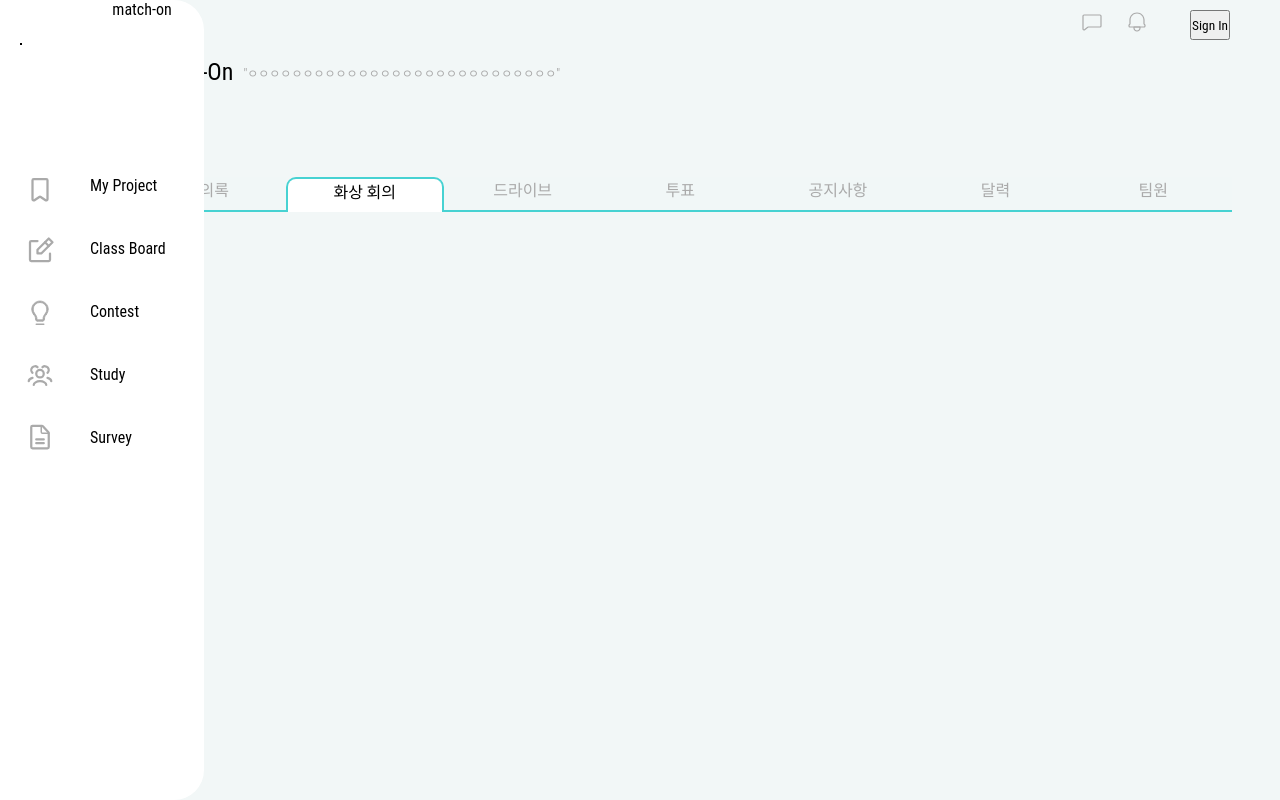
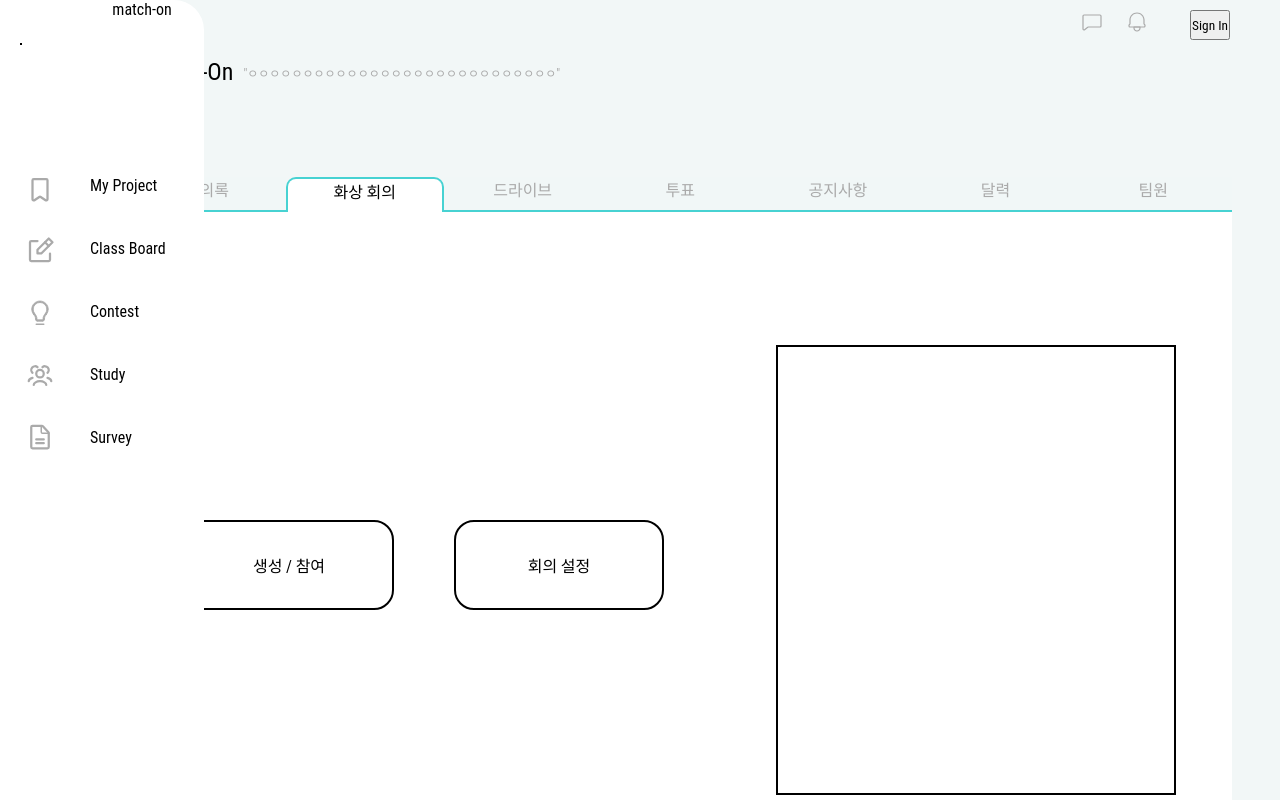
Before and after one commit to Match-on/match-on-client, a Next.js app: page /myproject/1 in a window 1280 px wide. Both pictures are taken after a click on the element "화상 회의". Shown: the top 800 px of the page. Built offline with nearby package versions, Linux system fonts and the light colour scheme; no server answers.

Commit message:
project tab menu

```diff
--- a/components/myprojects/tabmenu/Calendar.tsx
+++ b/components/myprojects/tabmenu/Calendar.tsx
@@ -1,5 +1,8 @@
-import React from "react";
+import React, { useState } from "react";
 import styled from "@emotion/styled";
+import { format } from "date-fns";
+import Calendar from "react-calendar";
+import "react-calendar/dist/Calendar.css";
 
 const Container = styled.div`
   width: 100%;
@@ -7,8 +10,42 @@ const Container = styled.div`
   background-color: #ffffff;
 `;
 
-const Calendar = () => {
-  return <Container>달력</Container>;
+const CalendarComponent = () => {
+  const [value, setValue] = useState(new Date());
+  const [clickedDay, setClickedDay] = useState("");
+  const clickDay = (value) => {
+    console.log(value);
+    setClickedDay(format(value, "yyyy-mm-dd"));
+  };
+
+  return (
+    <>
+      <div>
+        <Calendar
+          onChange={setValue}
+          value={value}
+          locale="en-EN"
+          maxDetail="month"
+          minDetail="month"
+          navigationLabel={null}
+          showNeighboringMonth={false}
+          onClickDay={clickDay}
+        />
+      </div>
+      <div>{clickedDay}</div>
+    </>
+  );
 };
 
-export default Calendar;
+//https://velog.io/@khy226/%EB%A6%AC%EC%95%A1%ED%8A%B8-%EC%95%B1%EC%97%90-%EB%8B%AC%EB%A0%A5react-calendar-%EC%A0%81%EC%9A%A9%ED%95%98%EA%B8%B0
+//https://blog.logrocket.com/react-calendar-tutorial-build-customize-calendar/
+
+const CalendarTab = () => {
+  return (
+    <Container>
+      <CalendarComponent />
+    </Container>
+  );
+};
+
+export default CalendarTab;
--- a/components/myprojects/tabmenu/Drive.tsx
+++ b/components/myprojects/tabmenu/Drive.tsx
@@ -1,7 +1,14 @@
 import React from "react";
+import styled from "@emotion/styled";
+
+const Container = styled.div`
+  width: 100%;
+  height: 100%;
+  background-color: #ffffff;
+`;
 
 const Drive = () => {
-  return <div>드라이브</div>;
+  return <Container>드라이브</Container>;
 };
 
 export default Drive;
--- a/components/myprojects/tabmenu/MeetingLog.tsx
+++ b/components/myprojects/tabmenu/MeetingLog.tsx
@@ -1,7 +1,48 @@
-import React from "react";
+import React, { useMemo } from "react";
+import styled from "@emotion/styled";
+import TableComponent from "../../Table/Table";
+
+const Container = styled.div`
+  position: absolute;
+  width: 100%;
+  height: 80%;
+  background-color: #ffffff;
+`;
 
 const MeetingLog = () => {
-  return <div>회의록</div>;
+  const columns = useMemo(
+    () => [
+      {
+        accessor: "name",
+        Header: "Name",
+      },
+      {
+        accessor: "email",
+        Header: "Email",
+      },
+      {
+        accessor: "phone",
+        Header: "Phone",
+      },
+    ],
+    []
+  );
+
+  const data = [
+    { name: "abc", email: "dfs@dfsfdsf.com", phone: "000-0000-0000" },
+    { name: "abc", email: "dfs@dfsfdsf.com", phone: "000-0000-0000" },
+    { name: "abc", email: "dfs@dfsfdsf.com", phone: "000-0000-0000" },
+    { name: "abc", email: "dfs@dfsfdsf.com", phone: "000-0000-0000" },
+    { name: "abc", email: "dfs@dfsfdsf.com", phone: "000-0000-0000" },
+    { name: "abc", email: "dfs@dfsfdsf.com", phone: "000-0000-0000" },
+    { name: "abcd", email: "dfs@dfsfdsf.com", phone: "000-0000-0000" },
+    { name: "abcde", email: "dfs@dfsfdsf.com", phone: "000-0000-0000" },
+  ];
+  return (
+    <Container>
+      <TableComponent columns={columns} data={data} />
+    </Container>
+  );
 };
 
 export default MeetingLog;
--- a/components/myprojects/tabmenu/Notice.tsx
+++ b/components/myprojects/tabmenu/Notice.tsx
@@ -1,7 +1,14 @@
 import React from "react";
+import styled from "@emotion/styled";
+
+const Container = styled.div`
+  width: 100%;
+  height: 100%;
+  background-color: #ffffff;
+`;
 
 const Notice = () => {
-  return <div>공지사항</div>;
+  return <Container>공지</Container>;
 };
 
 export default Notice;
--- a/components/myprojects/tabmenu/Tabmain.tsx
+++ b/components/myprojects/tabmenu/Tabmain.tsx
@@ -1,7 +1,14 @@
 import React from "react";
+import styled from "@emotion/styled";
 
-const TabMain = () => {
-  return <div>메인화면</div>;
+const Container = styled.div`
+  width: 100%;
+  height: 100%;
+  background-color: #ffffff;
+`;
+
+const Tabmain = () => {
+  return <Container>메인</Container>;
 };
 
-export default TabMain;
+export default Tabmain;
--- a/components/myprojects/tabmenu/TeamMember.tsx
+++ b/components/myprojects/tabmenu/TeamMember.tsx
@@ -1,7 +1,15 @@
 import React from "react";
+import styled from "@emotion/styled";
+
+const Container = styled.div`
+  width: 100%;
+  height: 680px;
+  background-color: #ffffff;
+  margin-bottom: 40px;
+`;
 
 const TeamMember = () => {
-  return <div>팀원</div>;
+  return <Container>팀원</Container>;
 };
 
 export default TeamMember;
--- a/components/myprojects/tabmenu/VedioConference.tsx
+++ b/components/myprojects/tabmenu/VedioConference.tsx
@@ -1,7 +1,60 @@
 import React from "react";
+import styled from "@emotion/styled";
+//1367
+const Container = styled.div`
+  width: 100%;
+  height: 90%;
+  display: flex;
+  justify-content: space-around;
+  align-items: center;
+  background-color: #ffffff;
+`;
+
+const ButtonSet = styled.div`
+  width: 480px;
+  height: 100px;
+  display: flex;
+  justify-content: space-between;
+`;
+
+const StartButton = styled.div`
+  width: 210px;
+  height: 90px;
+  border-radius: 20px;
+  text-align: center;
+  font-weight: 400;
+  font-size: 16px;
+  line-height: 90px;
+  border: 2px solid black;
+`;
+
+const SettingButton = styled.div`
+  width: 210px;
+  height: 90px;
+  border-radius: 20px;
+  text-align: center;
+  font-weight: 400;
+  font-size: 16px;
+  line-height: 90px;
+  border: 2px solid black;
+`;
+
+const VedioSchedule = styled.div`
+  width: 400px;
+  height: 450px;
+  border: 2px solid black;
+`;
 
 const VedioConference = () => {
-  return <div>화상회의</div>;
+  return (
+    <Container>
+      <ButtonSet>
+        <StartButton>생성 / 참여</StartButton>
+        <SettingButton>회의 설정</SettingButton>
+      </ButtonSet>
+      <VedioSchedule></VedioSchedule>
+    </Container>
+  );
 };
 
 export default VedioConference;
--- a/components/myprojects/tabmenu/Vote.tsx
+++ b/components/myprojects/tabmenu/Vote.tsx
@@ -1,7 +1,14 @@
 import React from "react";
+import styled from "@emotion/styled";
+
+const Container = styled.div`
+  width: 100%;
+  height: 100%;
+  background-color: #ffffff;
+`;
 
 const Vote = () => {
-  return <div>투표</div>;
+  return <Container>투표</Container>;
 };
 
 export default Vote;
```
